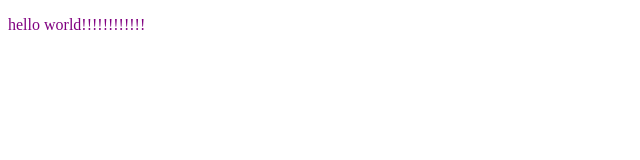
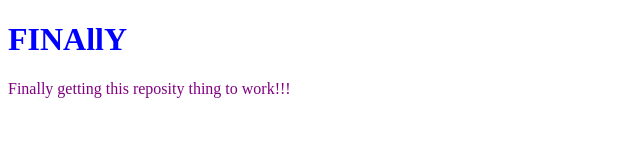
Before and after one commit to Rafaelramos85/FirstPage, a plain HTML site: page index.html in a window 1280 px wide. Shown: the whole page, without its empty margins (0-640 px from the left). Drawn offline with Linux system fonts and the light colour scheme.

Commit message:
Update index.html

```diff
--- a/index.html
+++ b/index.html
@@ -2,11 +2,14 @@
 
 <html>
 	<style>
-			p { color: Purple; }
-		</style>
+		h1 { color: blue; }
+		p { color: Purple; }
+
+	</style>
 
 	<body>
-		<p>hello world!!!!!!!!!!!!</p>
+		<h1> FINAllY </h1>
+		<p>Finally getting this reposity thing to work!!!</p>
 
 	</body>
 
```
